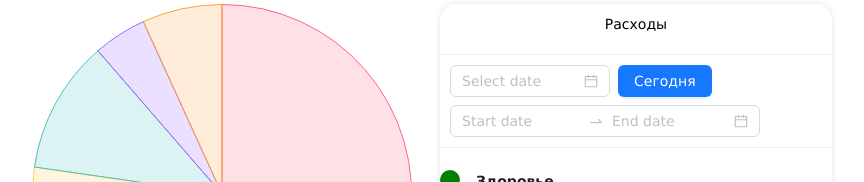
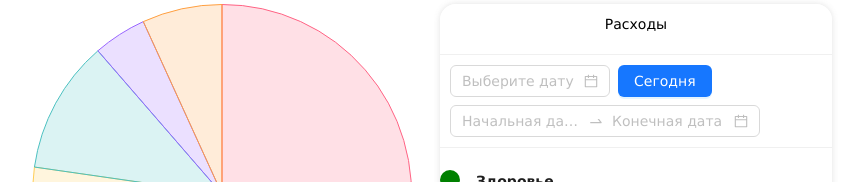
Before and after one commit to dewolixgit/expense-tracker-front, a React (Vite) app: page / in a window 1280 px wide. Shown: the part 127-309 px from the top of the page, without its empty margins (208-1072 px from the left). Built offline with nearby package versions, Linux system fonts and the light colour scheme.

Commit message:
[*] правки стилей

```diff
--- a/src/pages/Spending/components/SpendingSection/components/SpendingListBlock/SpendingListBlock.tsx
+++ b/src/pages/Spending/components/SpendingSection/components/SpendingListBlock/SpendingListBlock.tsx
@@ -1,4 +1,5 @@
 import { Button, DatePicker, Space } from 'antd';
+import locale from 'antd/es/date-picker/locale/ru_RU';
 import * as React from 'react';
 
 import {
@@ -6,8 +7,10 @@ import {
   SidePaddingContainer,
   StyledDivider,
   Title,
-} from 'pages/Spending/components/SpendingSection/components/SpendingListBlock/SpendingListBlock.styles';
-import { SpendingList } from 'pages/Spending/components/SpendingSection/components/SpendingListBlock/components/SpendingList';
+} from './SpendingListBlock.styles';
+import { SpendingList } from './components';
+
+import { DATES_FORMAT_CAPITAL_L } from 'config/dates';
 
 const SpendingListBlock: React.FC = () => {
   return (
@@ -17,10 +20,17 @@ const SpendingListBlock: React.FC = () => {
       <SidePaddingContainer>
         <Space direction="vertical">
           <Space>
-            <DatePicker showToday={false} />
+            <DatePicker
+              showToday={false}
+              locale={locale}
+              format={DATES_FORMAT_CAPITAL_L}
+            />
             <Button type="primary">Сегодня</Button>
           </Space>
-          <DatePicker.RangePicker />
+          <DatePicker.RangePicker
+            locale={locale}
+            format={DATES_FORMAT_CAPITAL_L}
+          />
         </Space>
       </SidePaddingContainer>
       <StyledDivider />
```
Also changed, not shown: src/pages/Spending/components/SpendingSection/components/SpendingListBlock/components/SpendingList/SpendingList.tsx (+3 -5 lines), src/config/mock.ts (renamed from src/pages/Spending/components/SpendingSection/components/Categories/mock.ts).
